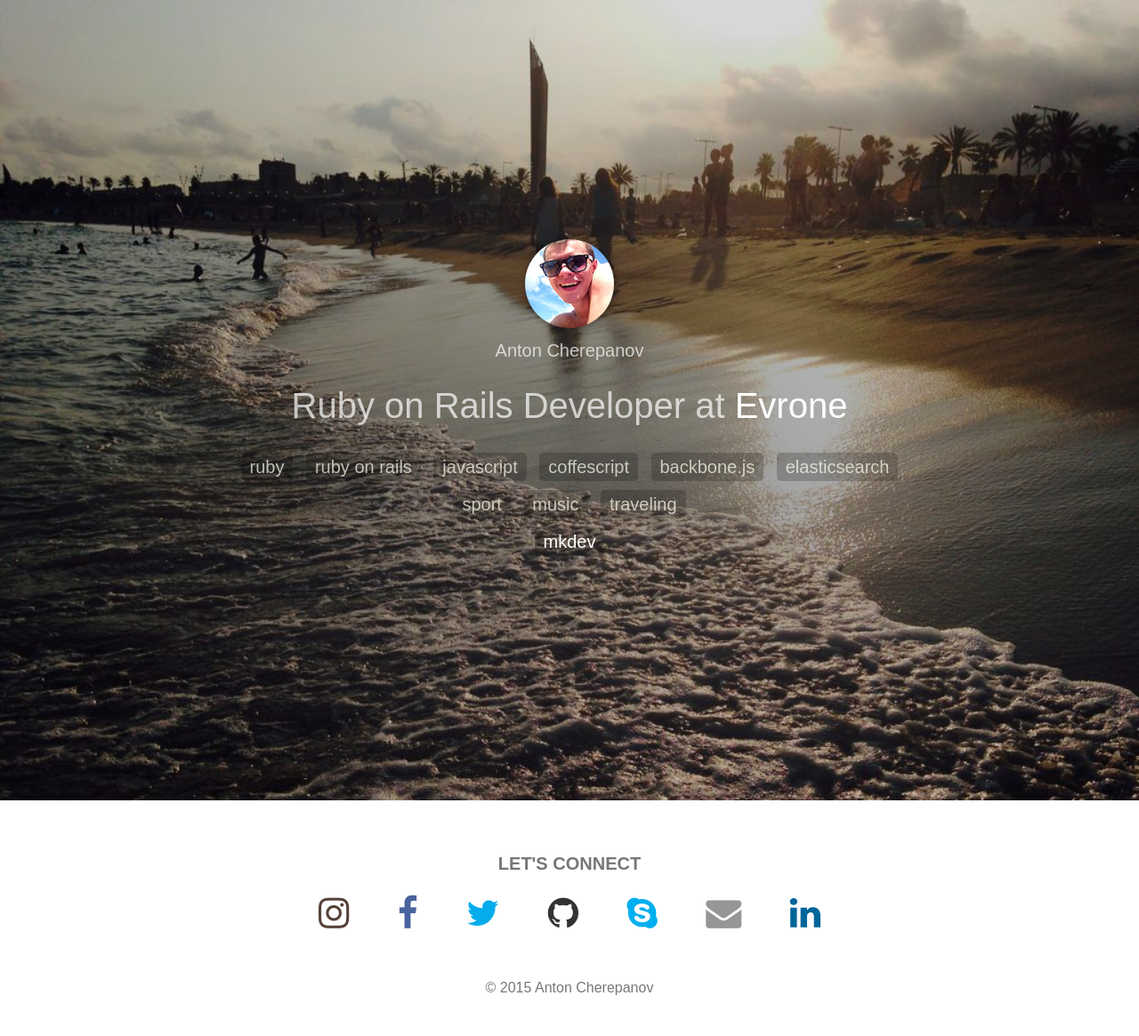
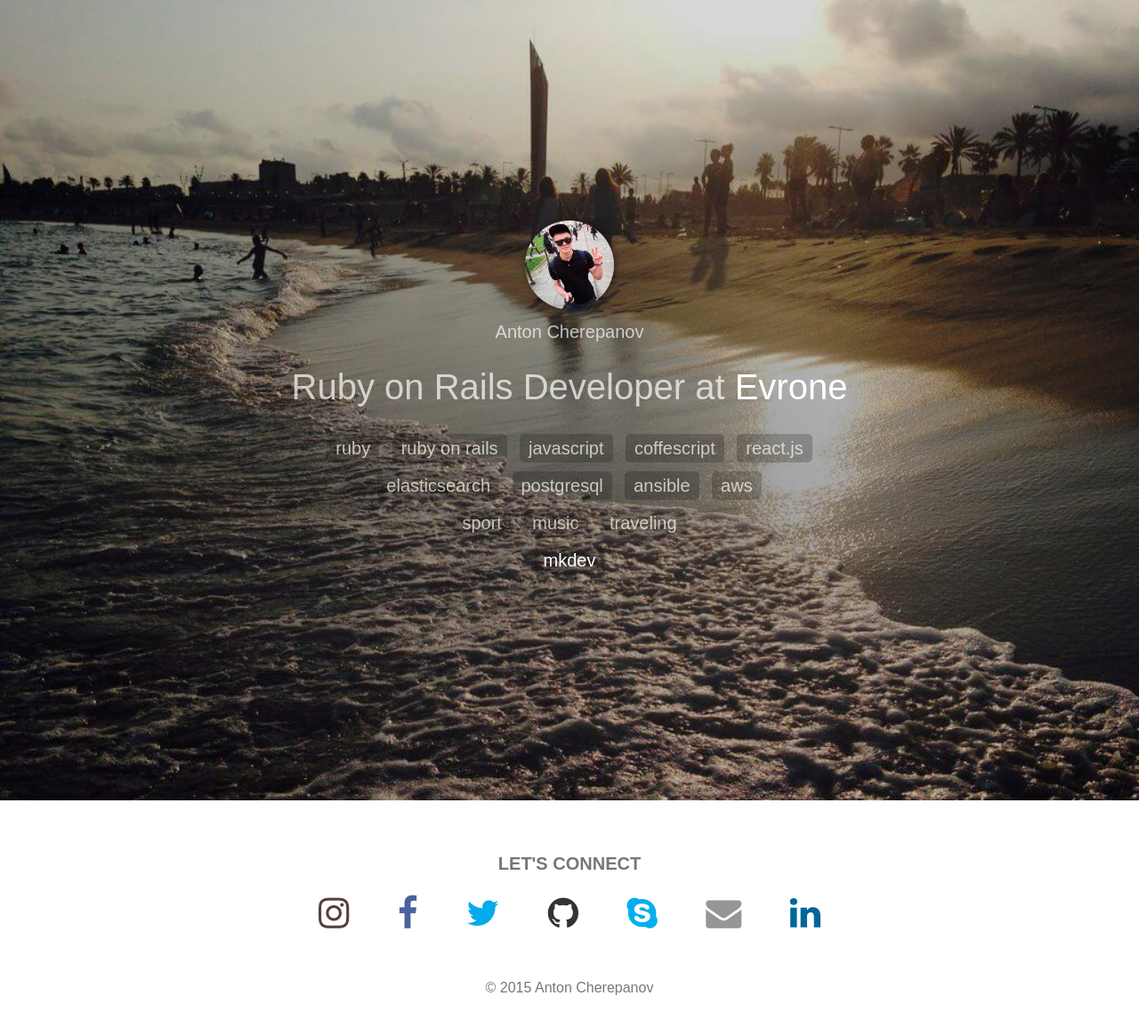
Before and after one commit to davetoxa/davetoxa.github.com, a Jekyll site: the page built from index.html, in a window 1280 px wide. Shown: the whole page at 89% size. Built offline with Jekyll 4.4.1, drawn with Linux system fonts in a browser that asks for light colours; nearby versions of some CDN libraries; Markdown is read by kramdown in place of the engine named in the settings.

Commit message:
Update images and tags

```diff
--- a/_includes/footer.html
+++ b/_includes/footer.html
@@ -20,7 +20,7 @@
 			<a href="mailto:davetoxa@gmail.com" target="_blank"><i class="fa fa-envelope"></i></a>
 		</li>
 		<li>
-			<a href="https://www.linkedin.com/pub/anton-cherepanov/37/b78/64a" target="_blank"><i class="fa fa-linkedin"></i></a>
+			<a href="https://linkedin.com/in/davetoxa" target="_blank"><i class="fa fa-linkedin"></i></a>
 		</li>
 	</ul>
 </div>
--- a/_includes/header.html
+++ b/_includes/header.html
@@ -3,7 +3,7 @@
 		<div class="intro-gradient"></div>
 		<div class="intro-pitch">
 			<div class="intro-pitch-inner">
-				<img src="/images/avatar.png" alt="Anton Cherepanov" class="intro-avatar">
+				<img src="/images/avatar.jpg" alt="Anton Cherepanov" class="intro-avatar">
 				<p>Anton Cherepanov</p>
 				<h2>Ruby on Rails Developer at <a href="http://evrone.com" target="_blank">Evrone</a></h2>
 				<ul class="tags">
@@ -11,8 +11,12 @@
 					<li class="tag">ruby on rails</li>
 					<li class="tag">javascript</li>
 					<li class="tag">coffescript</li>
-					<li class="tag">backbone.js</li>
+					<li class="tag">react.js</li>
+					<br>
 					<li class="tag">elasticsearch</li>
+					<li class="tag">postgresql</li>
+					<li class="tag">ansible</li>
+					<li class="tag">aws</li>
 					<br>
 					<li class="tag">sport</li>
 					<li class="tag">music</li>
```
Also changed, not shown: images/avatar.jpg (added), images/avatar.png (deleted), images/background.jpeg.
